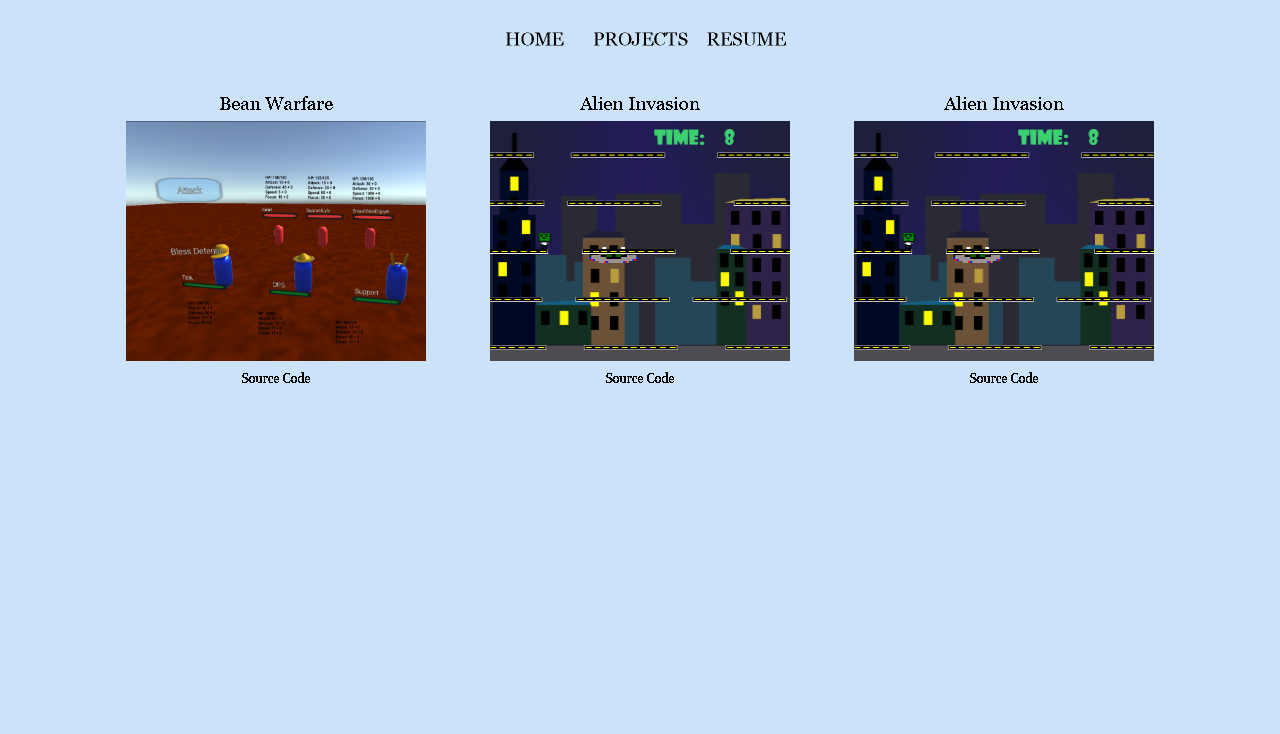
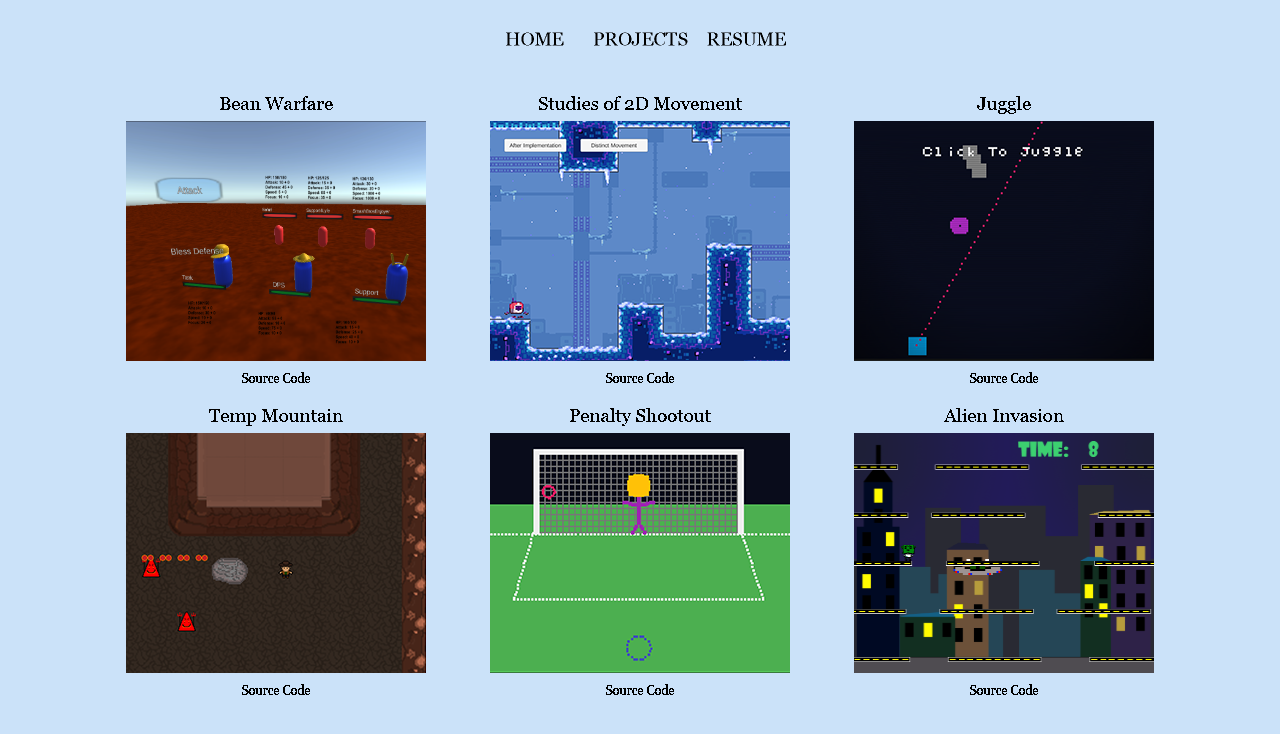
Before and after one commit to jsanli/Personal-Website, a plain HTML site: page projects.html in a window 1280 px wide. Drawn offline with Linux system fonts and the light colour scheme.

Commit message:
second row of projects

```diff
--- a/projects.html
+++ b/projects.html
@@ -16,17 +16,32 @@
     </div class = container>
     <div class = src>
                 <a target="_blank" rel="noopener noreferrer" href="bean.html"><img src="img/BeanWarfareHead.gif"></a>
-                <a target="_blank" rel="noopener noreferrer" href="https://github.com/liwliu/EndlessRunner"><img src="img/AlienInvasionHead.gif"></a>
+                <a target="_blank" rel="noopener noreferrer" href="https://nathanwang00.github.io/Gotta-Move-Split-2/"><img src="img/MovementHead.gif"></a>
+                <a target="_blank" rel="noopener noreferrer" href="https://jsanli.github.io/Juggle/?Juggle"><img src="img/JuggleHead.gif"></a>
+    </div class = src>
+    <div class = icons>
+                <a target="_blank" rel="noopener noreferrer" href="bean.html"><img src="img/beanwarfare.PNG"></a>
+                <a target="_blank" rel="noopener noreferrer" href="https://nathanwang00.github.io/Gotta-Move-Split-2/"><img src="img/Movement.PNG"></a>
+                <a target="_blank" rel="noopener noreferrer" href="https://jsanli.github.io/Juggle/?Juggle"><img src="img/Juggle.PNG"></a>
+    <div class = icons>
+    <div class = src>
+                <a target="_blank" rel="noopener noreferrer" href="https://github.com/prorocky/TakingTurns1516"><img src="img/sourcecode.gif"></a>
+                <a target="_blank" rel="noopener noreferrer" href="https://github.com/NathanWang00/Gotta-Move-Split-2"><img src="img/sourcecode.gif"></a>
+                <a target="_blank" rel="noopener noreferrer" href="https://github.com/jsanli/Juggle"><img src="img/sourcecode.gif"></a>
+    </div class = src>
+    <div class = src>
+                <a target="_blank" rel="noopener noreferrer" href="https://liwliu.github.io/FinalGame/"><img src="img/MountainHead.gif"></a>
+                <a target="_blank" rel="noopener noreferrer" href="https://jsanli.github.io/Penalty-Shootout/?penalty_shootout"><img src="img/PenaltyHead.gif"></a>
                 <a target="_blank" rel="noopener noreferrer" href="https://github.com/liwliu/EndlessRunner"><img src="img/AlienInvasionHead.gif"></a>
     </div class = src>
     <div class = icons>
-                <a target="_blank" rel="noopener noreferrer" href="bean.html"><img src="img/beanwarfare.PNG"></a>
+                <a target="_blank" rel="noopener noreferrer" href="https://liwliu.github.io/FinalGame/"><img src="img/Mountain.PNG"></a>
+                <a target="_blank" rel="noopener noreferrer" href="https://jsanli.github.io/Penalty-Shootout/?penalty_shootout"><img src="img/Penalty.PNG"></a>
                 <a target="_blank" rel="noopener noreferrer" href="https://liwliu.github.io/EndlessRunner"><img src="img/AlienInvasion.PNG"></a>
-                <a target="_blank" rel="noopener noreferrer" href="https://liwliu.github.io/EndlessRunner"><img src="img/AlienInvasion.PNG"></a>
-    <div class = icons>
+    </div class = icons>
     <div class = src>
-                <a target="_blank" rel="noopener noreferrer" href="https://github.com/prorocky/TakingTurns1516"><img src="img/sourcecode.gif"></a>
-                <a target="_blank" rel="noopener noreferrer" href="https://github.com/liwliu/EndlessRunner"><img src="img/sourcecode.gif"></a>
+                <a target="_blank" rel="noopener noreferrer" href="https://github.com/liwliu/FinalGame"><img src="img/sourcecode.gif"></a>
+                <a target="_blank" rel="noopener noreferrer" href="https://github.com/jsanli/Penalty-Shootout"><img src="img/sourcecode.gif"></a>
                 <a target="_blank" rel="noopener noreferrer" href="https://github.com/liwliu/EndlessRunner"><img src="img/sourcecode.gif"></a>
     </div class = src>
 </body>
```
Also changed, not shown: img/Juggle.PNG (added), img/JuggleHead.gif (added), img/Mountain.PNG (added), img/MountainHead.gif (added), img/Movement.PNG (added), img/MovementHead.gif (added), img/Penalty.PNG (added), img/PenaltyHead.gif (added).
